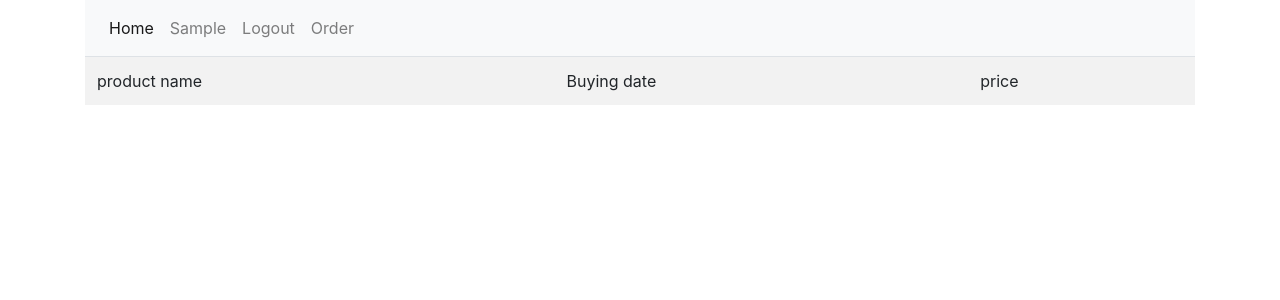
After one commit to nilu242/online_system, a Django app: page /purchasedhistory/ in a window 1280 px wide. The commit adds this page. Shown: the top 300 px of the page. Run offline with Django 3.2, Linux system fonts and the light colour scheme; the visitor is signed in with stand-in values (Sample User, id 1); data that the repository does not hold is empty; some libraries are stand-ins or nearby versions.

Commit message:
urls update and order

```diff
--- a/product/urls.py
+++ b/product/urls.py
@@ -6,11 +6,12 @@ from django.urls import path
 from product import views
 
 urlpatterns = [
-    path('create/', views.ProductCreate.as_view(), name='create'),
-    path('delete/', views.ProductDelete.as_view(), name='delete_product'),
-    path('detail/<int:pk>', views.ProductDetailView.as_view()),
-    path('', views.ProductView.as_view(), name='home'),
-    path('update/<int:pk>/', views.UpdateProduct.as_view(), name='update_product'),
+    path('create/', views.product_create, name='create'),
+    path('delete/', views.product_delete, name='delete_product'),
+    path('detail/<int:pk>', views.product_detail),
+    path('', views.product_list, name='home'),
+    path('update/<int:pk>/', views.product_update, name='update_product'),
     path('<int:pk>/purchase/', views.purchased_view, name='purchased'),
+    path('purchasedhistory/',views.product_order),
 
 ]
--- a/product/views.py
+++ b/product/views.py
@@ -13,28 +13,29 @@ from product.models import Product, Order
 import json
 
 
-class ProductDetailView(DetailView):
+class ProductDetail(DetailView):
     '''
     product detail class
     '''
     model = Product
     context_object_name = 'product'
 
-class ProductView(ListView):
+product_detail = ProductDetail.as_view()
+
+class ProductsList(ListView):
     '''
     product view list class
     '''
     model = Product
     success_url = '/charge'
 
-
     @method_decorator(verified_email_required)
     def dispatch(self, *args, **kwargs):
-        return super(ProductView, self).dispatch(*args, **kwargs)
+        return super(ProductsList, self).dispatch(*args, **kwargs)
 
     def get_context_data(self, **kwargs):
 
-        context = super(ProductView, self).get_context_data(**kwargs)
+        context = super(ProductsList, self).get_context_data(**kwargs)
         if self.request.user.role == 'admin':
             list_of_product = Product.objects.filter(user=self.request.user)
             context['list_of_product'] = list_of_product
@@ -45,6 +46,9 @@ class ProductView(ListView):
             context['key'] = settings.STRIPE_PUBLISHABLE_KEY
 
         return context
+
+product_list = ProductsList.as_view()
+
 
 class ProductCreate(CreateView):
     '''
@@ -65,6 +69,10 @@ class ProductCreate(CreateView):
         obj.save()
         return super(ProductCreate, self).form_valid(form)
 
+
+product_create = ProductCreate.as_view()
+
+
 class ProductDelete(View):
     """
     product delete class
@@ -77,6 +85,8 @@ class ProductDelete(View):
             'deleted': True
         }
         return JsonResponse(data)
+
+product_delete = ProductDelete.as_view()
 
 class UpdateProduct(UpdateView):
     """
@@ -100,13 +110,23 @@ class UpdateProduct(UpdateView):
         self.object = form.save()
         return JsonResponse({'data': 'success'})
 
+product_update = UpdateProduct.as_view()
 
 def purchased_view(request, pk):
     ''' purchased  '''
-    print('ok')
     order = Order()
     order.product = Product.objects.get(id=pk)
     order.user = request.user
     order.price = order.product.price
     order.save()
     return render(request, 'product/charge.html')
+
+
+class PurchasedHistory(ListView):
+    model = Order
+    context_object_name = 'buyed_products'
+
+    def get_queryset(self):
+        return self.model.objects.filter(user=self.request.user)
+
+product_order = PurchasedHistory.as_view()
--- a/templates/base.html
+++ b/templates/base.html
@@ -38,6 +38,11 @@
         <a class="nav-link" href="/create">add product</a>
       </li>
       {% endif %}
+      {% if request.user.role == "customer" %}
+      <li>
+        <a class="nav-link" href="/purchasedhistory">Order</a>
+      </li>
+      {% endif %}
 
   </nav>
     <script src="https://code.jquery.com/jquery-3.4.1.js" integrity="sha256-WpOohJOqMqqyKL9FccASB9O0KwACQJpFTUBLTYOVvVU=" crossorigin="anonymous"></script>
--- /dev/null
+++ b/templates/product/order_list.html
@@ -0,0 +1,18 @@
+{% extends 'base.html'%}
+{%block content%}
+  <table class="table table-striped">
+    <tr>
+      <td>product name</td>
+      <td>Buying date</td>
+      <td>price</td>
+    </tr>
+    {% for product in buyed_products %}
+    <tr>
+      <td>{{ product.product }}</td>
+      <td>{{product.buying_date}}</td>
+      <td>{{product.price}}</td>
+    </tr>
+       <br>
+    {% endfor %}
+  </table>
+{% endblock%}
```
